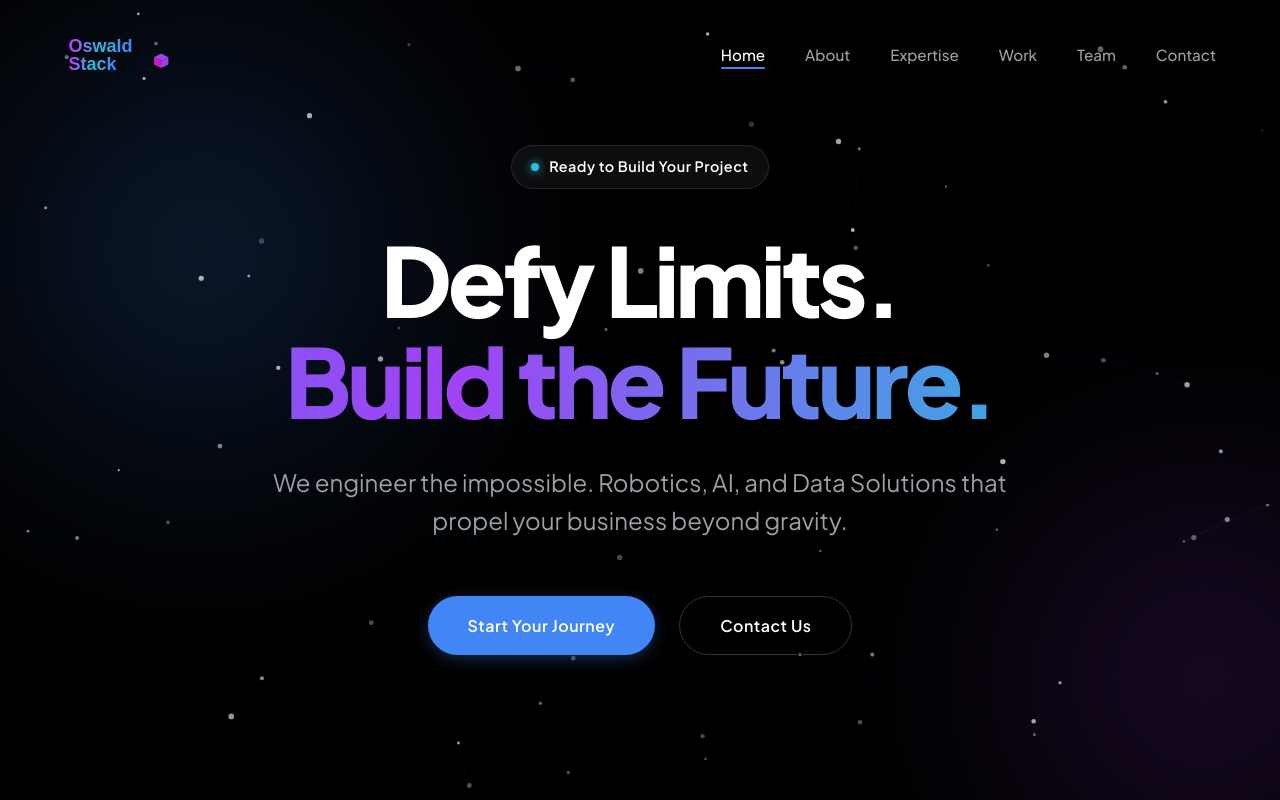
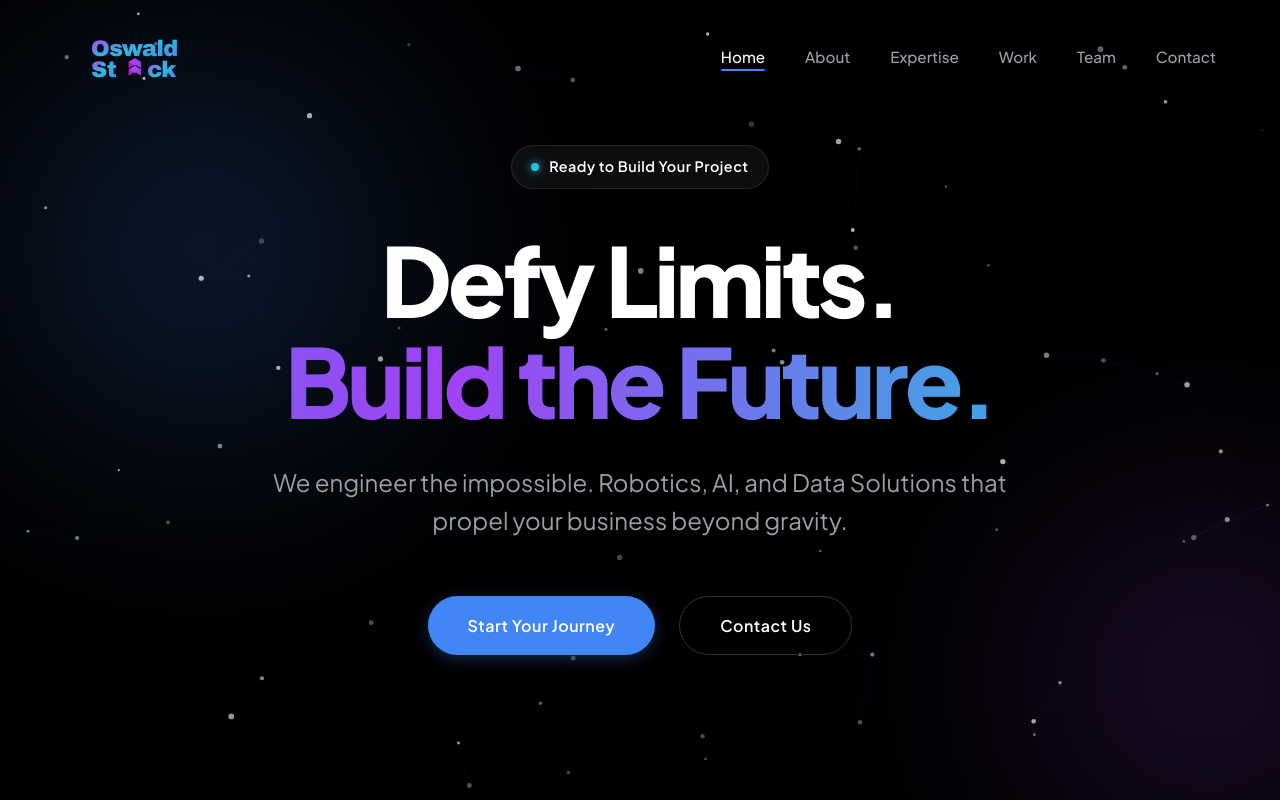
Before and after one commit to john-allson/oswaldlogic, a React (Vite) app: page / in a window 1280 px wide. Shown: the top 800 px of the page. Built offline with nearby package versions, Linux system fonts and the light colour scheme.

Commit message:
Update logo to match exact original design with stacked cubes

```diff
--- a/src/components/Navbar.jsx
+++ b/src/components/Navbar.jsx
@@ -63,23 +63,36 @@ const Navbar = ({ onLogoClick }) => {
     <header className={`header ${scrolled ? 'scrolled' : ''}`}>
       <nav className="navbar">
         <div className="logo" onClick={handleLogoClick} style={{ cursor: onLogoClick ? 'pointer' : 'default' }}>
-          <svg width="180" height="50" viewBox="0 0 180 50" fill="none" xmlns="http://www.w3.org/2000/svg" className="logo-svg">
+          <svg width="200" height="60" viewBox="0 0 200 80" fill="none" xmlns="http://www.w3.org/2000/svg" className="logo-svg">
             <defs>
-              <linearGradient id="textGradient" x1="0%" y1="0%" x2="100%" y2="0%">
+              <linearGradient id="textGradient" x1="0%" y1="0%" x2="100%" y2="100%">
                 <stop offset="0%" className="gradient-stop-1" />
                 <stop offset="50%" className="gradient-stop-2" />
                 <stop offset="100%" className="gradient-stop-3" />
               </linearGradient>
             </defs>
 
-            <text x="5" y="22" fontFamily="Arial, sans-serif" fontSize="20" fontWeight="800" fill="url(#textGradient)">Oswald</text>
-            <text x="5" y="42" fontFamily="Arial, sans-serif" fontSize="20" fontWeight="800" fill="url(#textGradient)">Stack</text>
+            {/* Oswald text */}
+            <text x="10" y="38" fontFamily="'Arial Black', sans-serif" fontSize="36" fontWeight="900" fill="url(#textGradient)" letterSpacing="-1">Oswald</text>
 
-            <g transform="translate(100, 28)">
-              <path d="M 0,0 L 8,4 L 8,12 L 0,8 Z" className="cube-face-1" />
-              <path d="M 8,4 L 16,0 L 16,8 L 8,12 Z" className="cube-face-2" />
-              <path d="M 0,0 L 8,4 L 16,0 L 8,-4 Z" className="cube-face-3" />
+            {/* Stack text with integrated cubes */}
+            <text x="10" y="72" fontFamily="'Arial Black', sans-serif" fontSize="36" fontWeight="900" fill="url(#textGradient)" letterSpacing="-1">St</text>
+
+            {/* 3D Stacked Cubes (replacing 'a' in Stack) */}
+            <g transform="translate(70, 48)">
+              {/* Bottom cube */}
+              <path d="M 0,12 L 10,6 L 10,16 L 0,22 Z" className="cube-left" />
+              <path d="M 10,6 L 20,12 L 20,22 L 10,16 Z" className="cube-right" />
+              <path d="M 0,12 L 10,6 L 20,12 L 10,18 Z" className="cube-top" />
+
+              {/* Top cube */}
+              <path d="M 0,0 L 10,-6 L 10,4 L 0,10 Z" className="cube-left" />
+              <path d="M 10,-6 L 20,0 L 20,10 L 10,4 Z" className="cube-right" />
+              <path d="M 0,0 L 10,-6 L 20,0 L 10,6 Z" className="cube-top" />
             </g>
+
+            {/* Continue 'ck' after cubes */}
+            <text x="100" y="72" fontFamily="'Arial Black', sans-serif" fontSize="36" fontWeight="900" fill="url(#textGradient)" letterSpacing="-1">ck</text>
           </svg>
         </div>
 
@@ -136,7 +149,7 @@ const Navbar = ({ onLogoClick }) => {
         }
 
         .logo-svg {
-          height: 45px;
+          height: 50px;
           width: auto;
           transition: transform 0.3s ease;
         }
@@ -146,7 +159,7 @@ const Navbar = ({ onLogoClick }) => {
         }
 
         .header.scrolled .logo-svg {
-          height: 40px;
+          height: 42px;
         }
 
         /* Dynamic color animation for gradient stops */
@@ -186,24 +199,25 @@ const Navbar = ({ onLogoClick }) => {
           animation: colorShift 8s ease-in-out infinite 5.2s;
         }
 
-        /* Cube faces with dynamic colors */
-        .cube-face-1 {
+        /* Cube faces with dynamic colors - matching original design */
+        .cube-left {
           fill: #ff1cf7;
-          opacity: 0.8;
+          opacity: 0.7;
           animation: colorShift 8s ease-in-out infinite;
         }
 
-        .cube-face-2 {
+        .cube-right {
           fill: #b249f8;
-          opacity: 0.9;
+          opacity: 0.85;
           animation: colorShift 8s ease-in-out infinite 2.6s;
         }
 
-        .cube-face-3 {
+        .cube-top {
           fill: #a142f4;
           opacity: 1;
           animation: colorShift 8s ease-in-out infinite 5.2s;
         }
+
 
 
 
```
